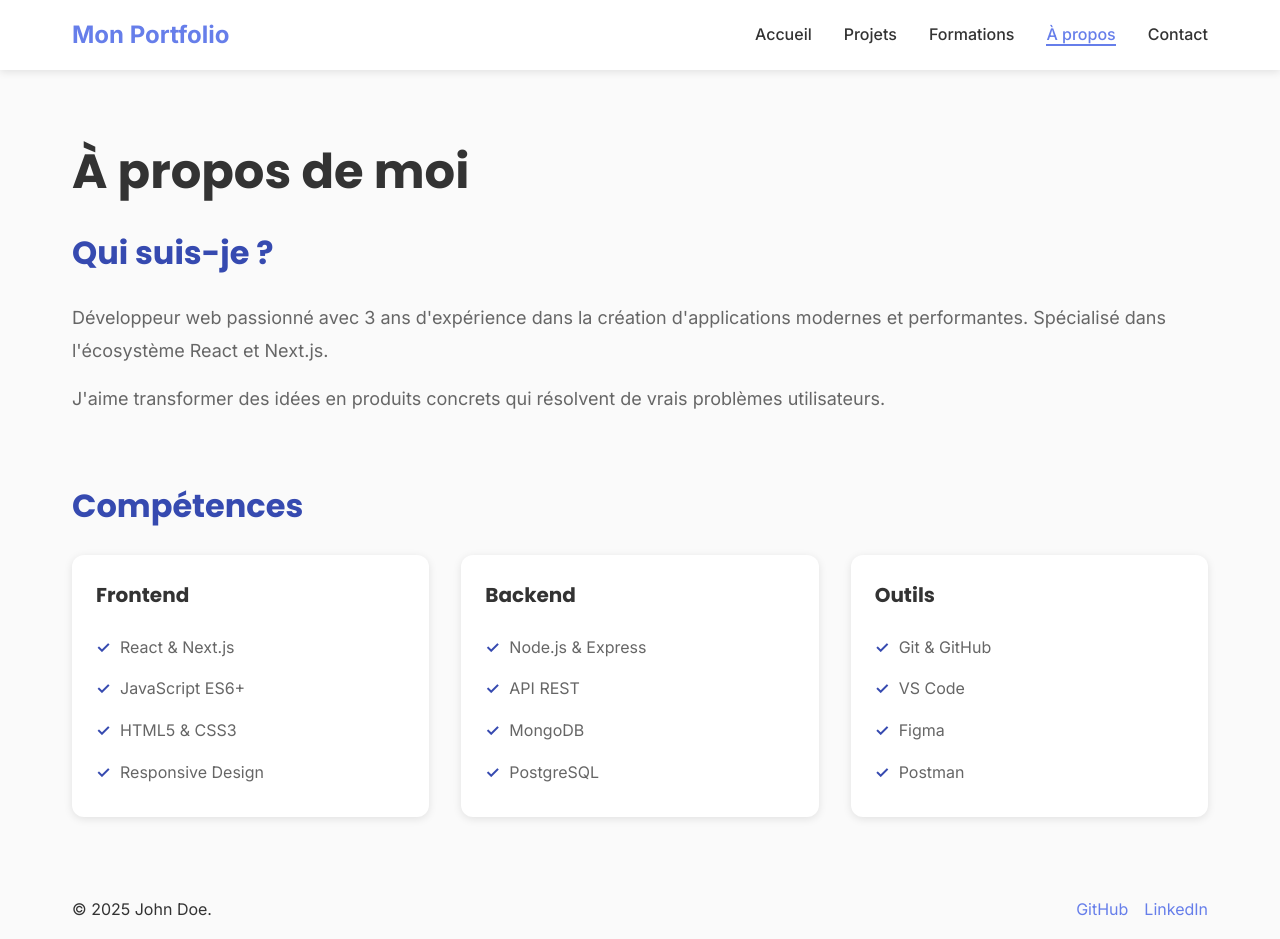
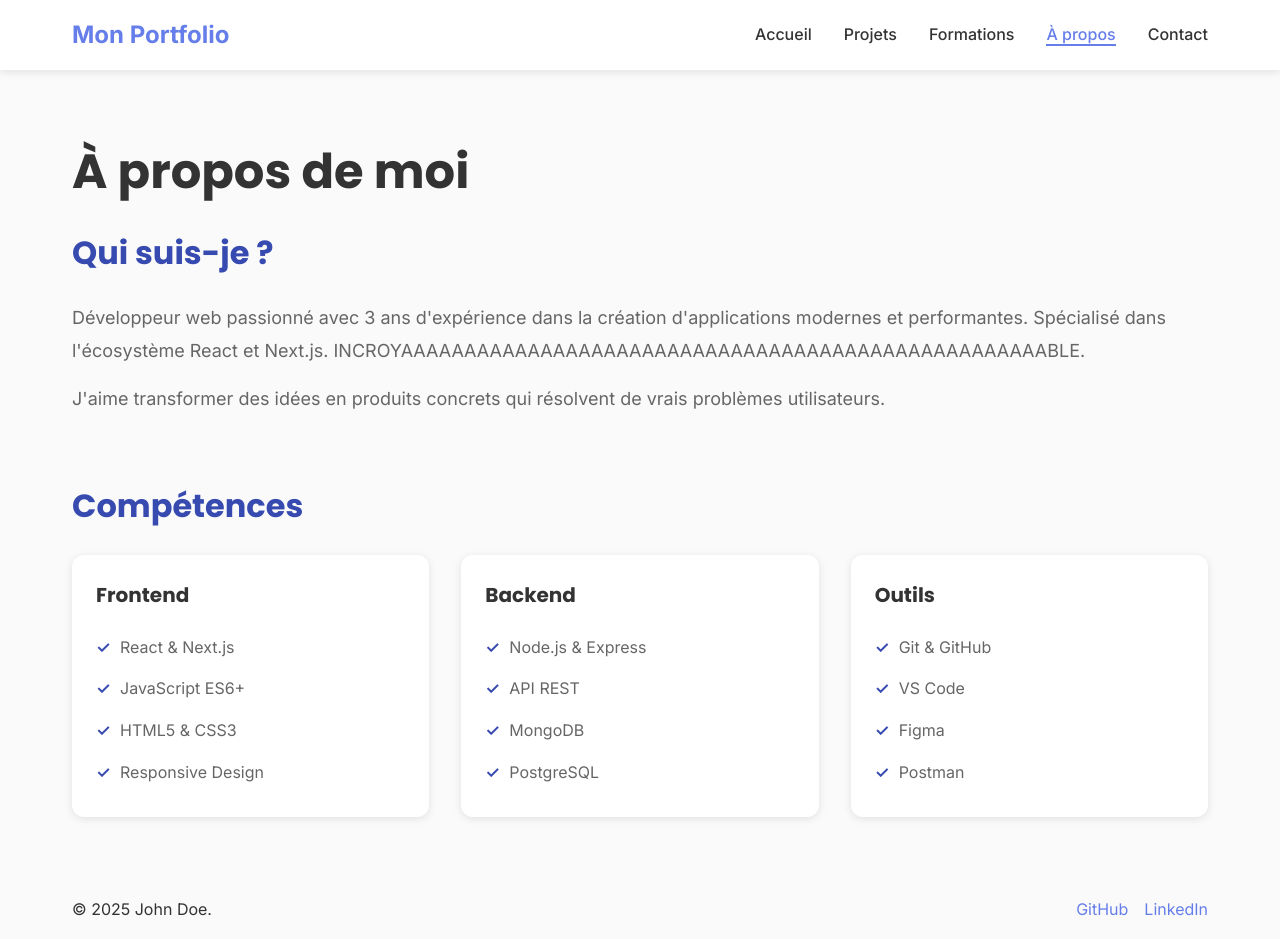
Before and after one commit to clariss31/Portfolio, a Next.js app: page /a-propos in a window 1280 px wide. Built offline with nearby package versions, Linux system fonts and the light colour scheme.

Commit message:
INCROYABLE

```diff
--- a/app/a-propos/page.js
+++ b/app/a-propos/page.js
@@ -12,6 +12,7 @@ export default function About() {
             Développeur web passionné avec 3 ans d&apos;expérience dans la
             création d&apos;applications modernes et performantes. Spécialisé
             dans l&apos;écosystème React et Next.js.
+            INCROYAAAAAAAAAAAAAAAAAAAAAAAAAAAAAAAAAAAAAAAAAAAAAAAAAAABLE.
           </p>
           <p>
             J&apos;aime transformer des idées en produits concrets qui résolvent
```
